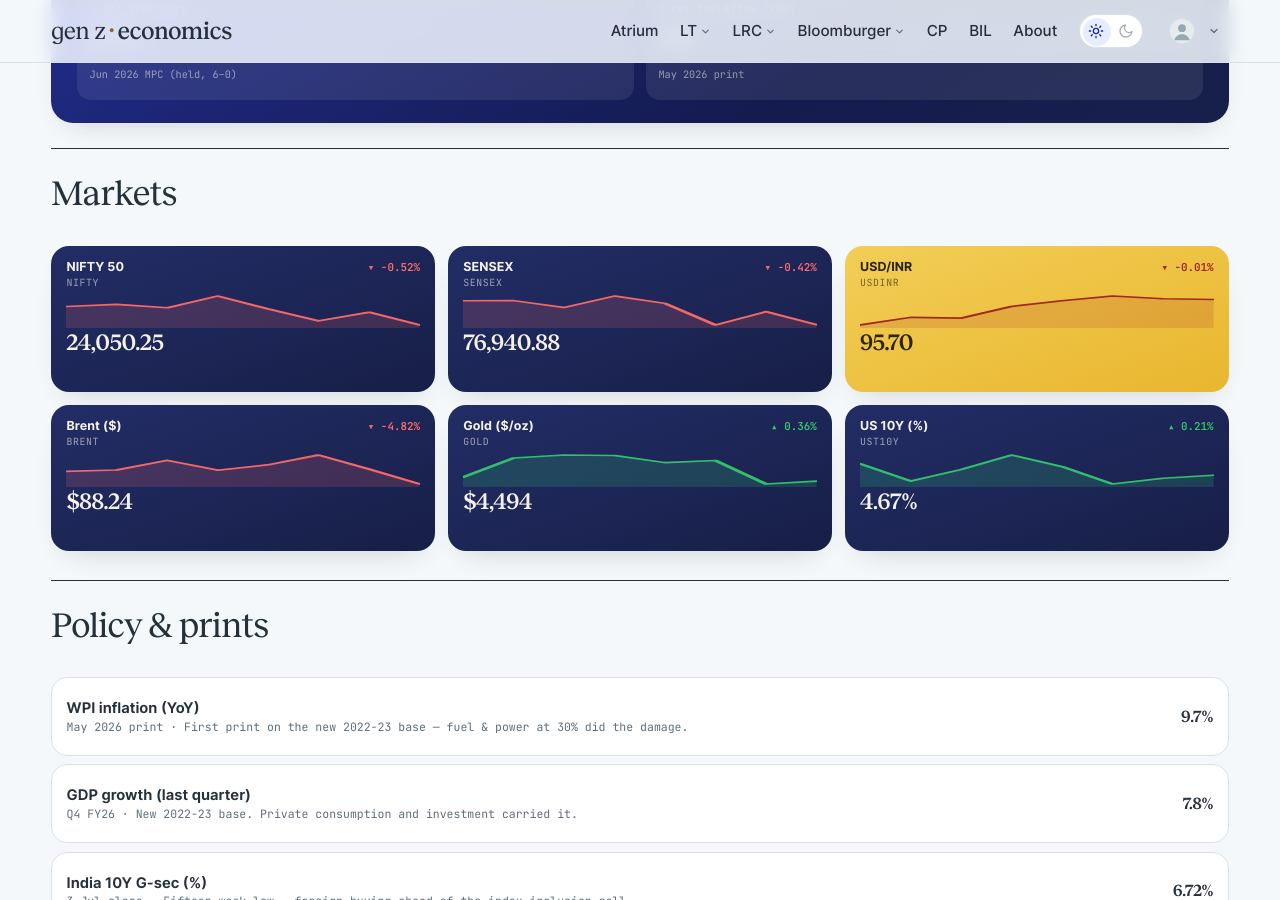
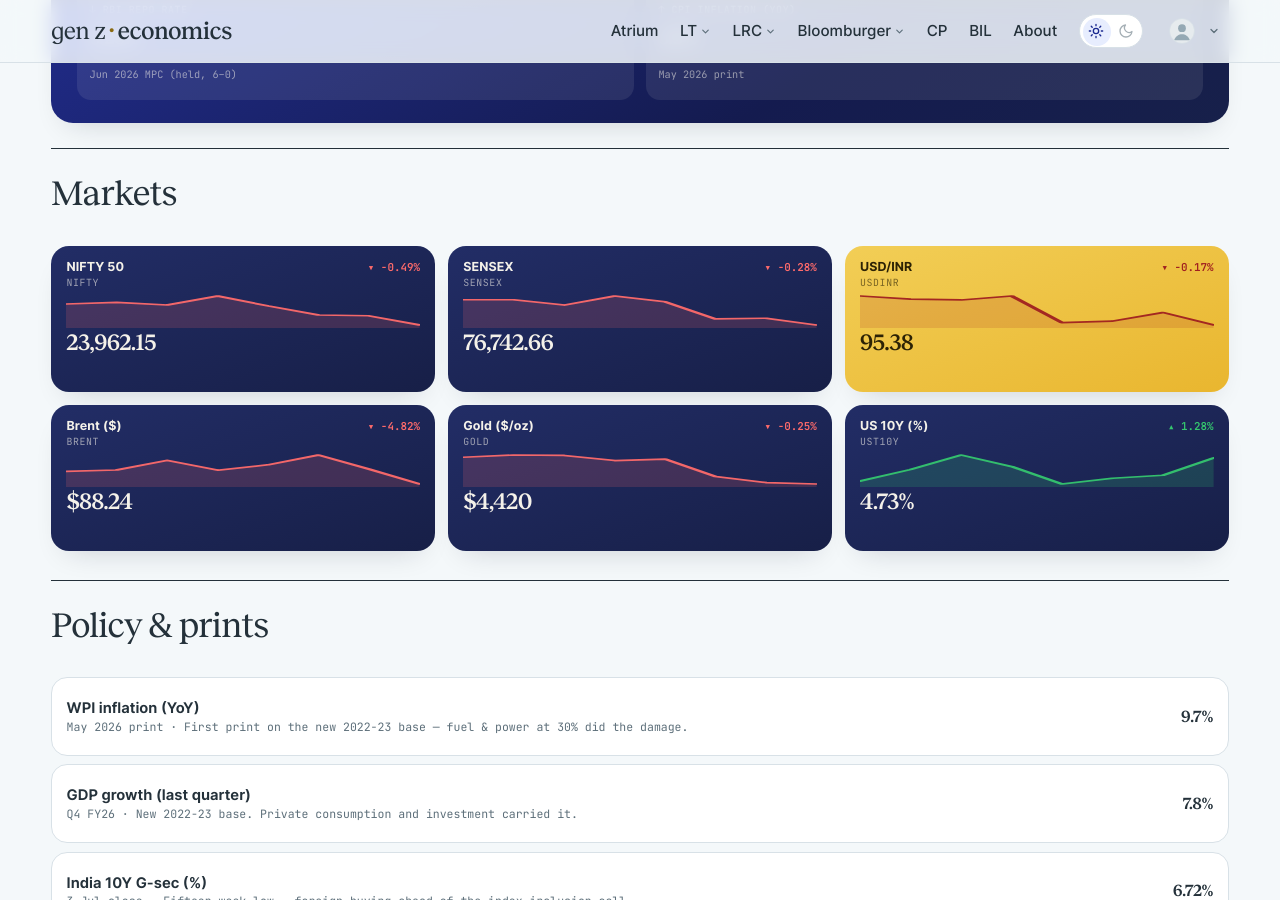
Before and after one commit to harsharya7021/genz-economics.com, a Jekyll site: the page built from macro-watch.html, in a window 1280 px wide and 900 px high, scrolled down 599 px. Built offline with Jekyll 4.4.1, drawn with Linux system fonts in a browser that asks for light colours; comment, search, counter and statistics services are not loaded.

Commit message:
data: morning market refresh

```diff
--- a/_data/macro.json
+++ b/_data/macro.json
@@ -1,10 +1,10 @@
 {
-  "as_of": "31 Aug 2026 close",
+  "as_of": "1 Sep 2026 close",
   "auto": {
     "nifty": {
       "label": "NIFTY 50",
-      "v": "24,050.25",
-      "chg": -0.52,
+      "v": "23,962.15",
+      "chg": -0.49,
       "spark": [
         24231.85,
         24252.0,
@@ -12,14 +12,14 @@
         24334.551,
         24207.75,
         24090.85,
-        24175.65,
-        24050.25
+        24080.4,
+        23962.15
       ]
     },
     "sensex": {
       "label": "SENSEX",
-      "v": "76,940.88",
-      "chg": -0.42,
+      "v": "76,742.66",
+      "chg": -0.28,
       "spark": [
         77537.719,
         77540.828,
@@ -27,23 +27,23 @@
         77656.094,
         77472.938,
         76933.594,
-        77264.508,
-        76940.883
+        76957.273,
+        76742.656
       ]
     },
     "usdinr": {
       "label": "USD/INR",
-      "v": "95.70",
-      "chg": -0.01,
+      "v": "95.38",
+      "chg": -0.17,
       "spark": [
-        95.33,
-        95.44,
-        95.43,
-        95.6,
-        95.68,
         95.75,
         95.71,
-        95.7
+        95.7,
+        95.75,
+        95.41,
+        95.43,
+        95.54,
+        95.38
       ]
     },
     "brent": {
@@ -63,32 +63,32 @@
     },
     "gold": {
       "label": "Gold ($/oz)",
-      "v": "$4,494",
-      "chg": 0.36,
+      "v": "$4,420",
+      "chg": -0.25,
       "spark": [
-        4516.3,
         4624.1,
         4640.8,
         4638.1,
         4598.2,
         4609.7,
         4478.1,
-        4494.4
+        4431.1,
+        4420.2
       ]
     },
     "ust10y": {
       "label": "US 10Y (%)",
-      "v": "4.67%",
-      "chg": 0.21,
+      "v": "4.73%",
+      "chg": 1.28,
       "spark": [
-        4.71,
         4.65,
         4.69,
         4.74,
         4.7,
         4.64,
         4.66,
-        4.67
+        4.67,
+        4.73
       ]
     }
   },
--- a/_data/markets.yml
+++ b/_data/markets.yml
@@ -2,13 +2,13 @@
 # USD/INR) are refreshed each weekday morning by the market-data workflow;
 # the India 10Y G-Sec line is maintained by hand. Do not hand-edit the
 # live tickers — the job overwrites them.
-as_of: 31 Aug 2026
+as_of: 1 Sep 2026
 tickers:
 - symbol: NIFTY 50
   code: ^NSEI
-  value: 24,050.25
-  change: −125.40
-  pct: −0.52%
+  value: 23,962.15
+  change: −118.25
+  pct: −0.49%
   dir: down
   spark:
   - 24231.85
@@ -17,13 +17,13 @@ tickers:
   - 24334.551
   - 24207.75
   - 24090.85
-  - 24175.65
-  - 24050.25
+  - 24080.4
+  - 23962.15
 - symbol: SENSEX
   code: BSE
-  value: 76,940.88
-  change: −323.62
-  pct: −0.42%
+  value: 76,742.66
+  change: −214.62
+  pct: −0.28%
   dir: down
   spark:
   - 77537.719
@@ -32,23 +32,23 @@ tickers:
   - 77656.094
   - 77472.938
   - 76933.594
-  - 77264.508
-  - 76940.883
+  - 76957.273
+  - 76742.656
 - symbol: USD / INR
   code: FX
-  value: '95.70'
-  change: −0.01
-  pct: −0.01%
+  value: '95.38'
+  change: −0.16
+  pct: −0.17%
   dir: down
   spark:
-  - 95.33
-  - 95.44
-  - 95.43
-  - 95.6
-  - 95.68
   - 95.75
   - 95.71
   - 95.7
+  - 95.75
+  - 95.41
+  - 95.43
+  - 95.54
+  - 95.38
 - symbol: 10Y G-Sec
   code: IN10Y
   value: 6.72%
```
